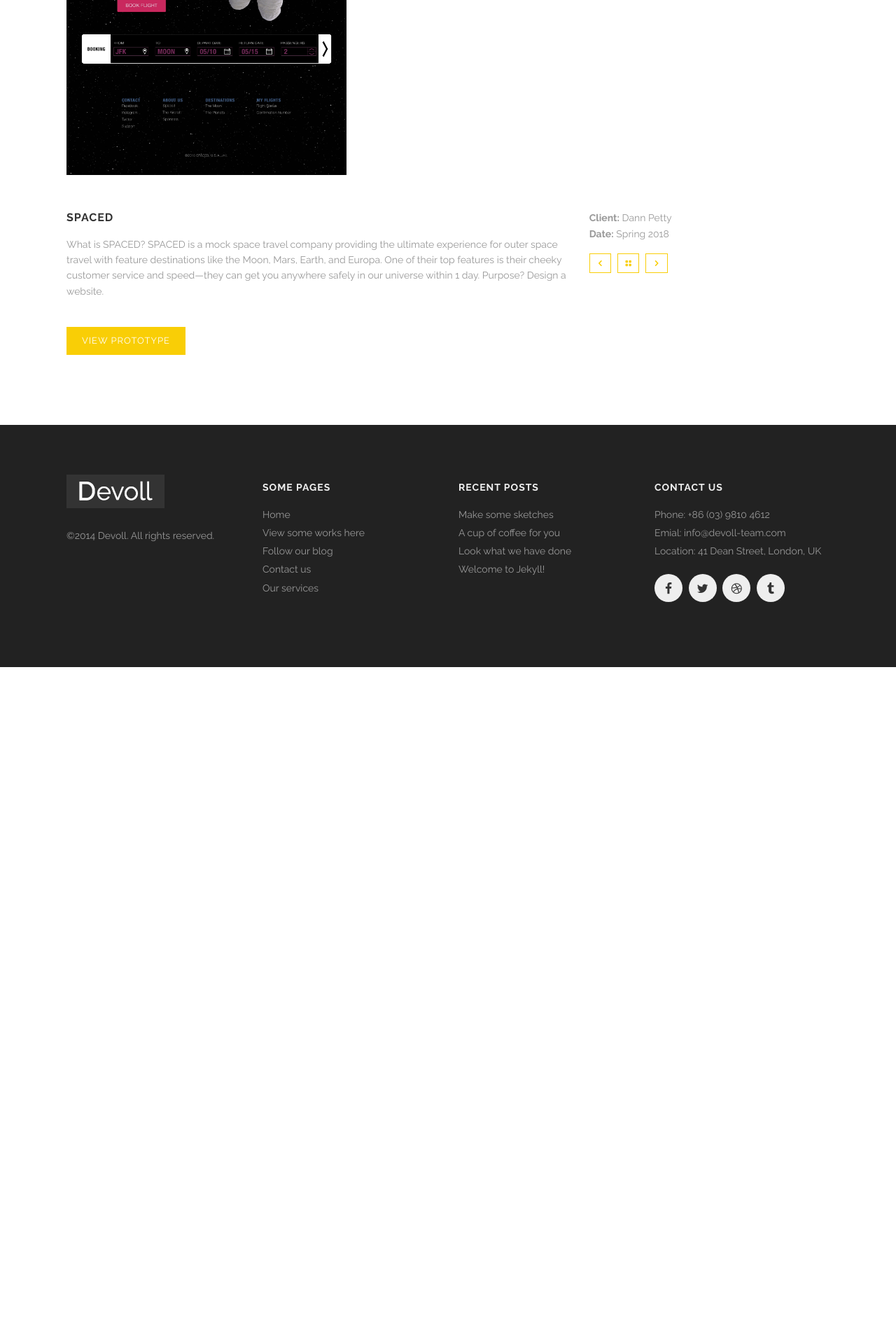
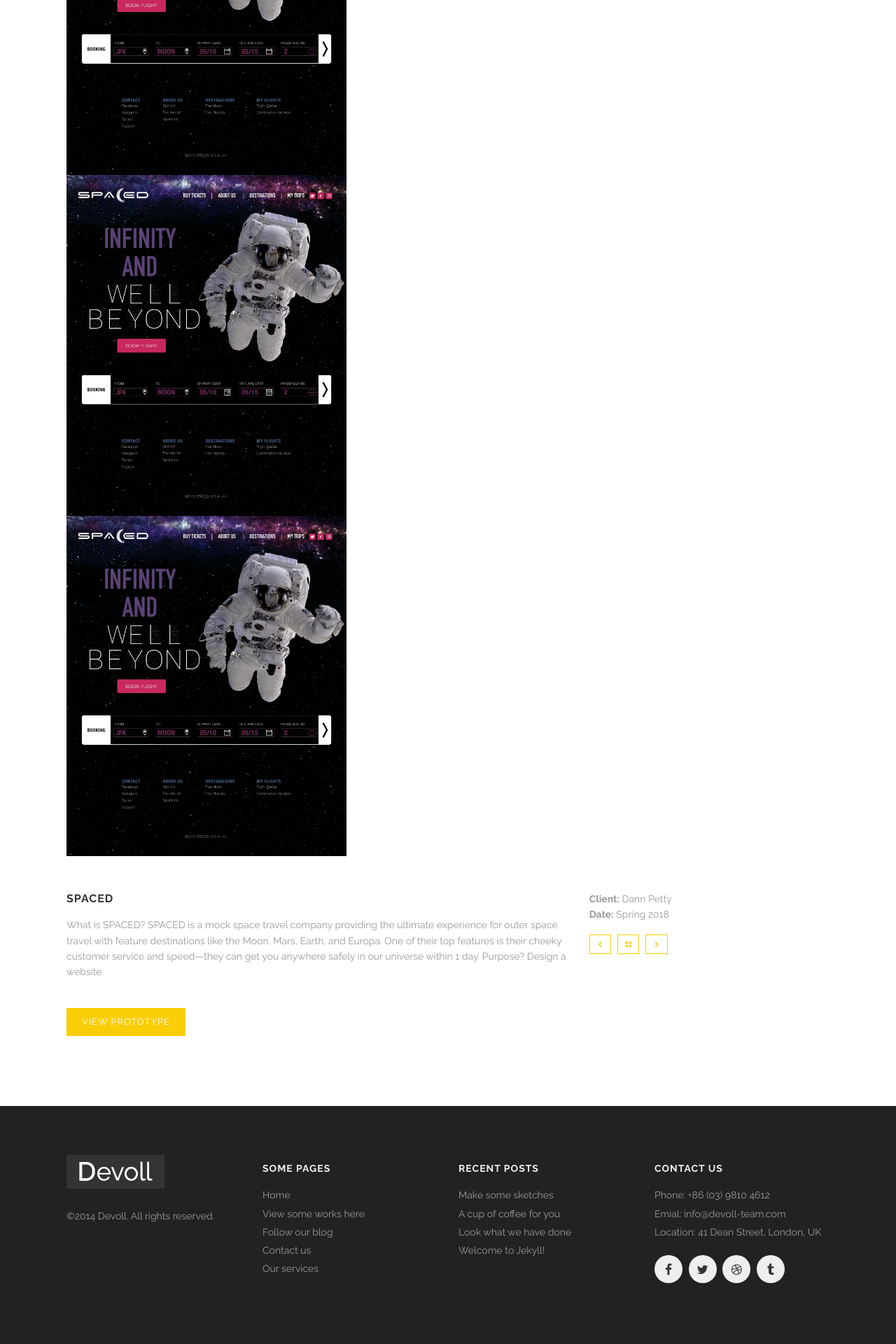
Before and after one commit to noremuhh/Sample-Website, a Jekyll site: the page built from portfolio-spaced.html, in a window 1280 px wide. Shown: the part 709-2629 px from the top of the page at 70% size. Built offline with Jekyll 4.4.1, drawn with Linux system fonts in a browser that asks for light colours; before the commit the page ends 1662 px from its top, so only the background shows below that.

Commit message:
Update portfolio-spaced.html

```diff
--- a/portfolio-spaced.html
+++ b/portfolio-spaced.html
@@ -21,6 +21,8 @@ section_id: portfolio
       <div class='mod modBoxedSlider'>
         <div class='slides'>
           <div class='slide'>
+            <img width="400" height="400" alt="" src="images/Spaced Homepage.jpg" />
+            <img width="400" height="400" alt="" src="images/Spaced Homepage.jpg" />
             <img width="400" height="400" alt="" src="images/Spaced Homepage.jpg" />
           </div>
         </div>
```
